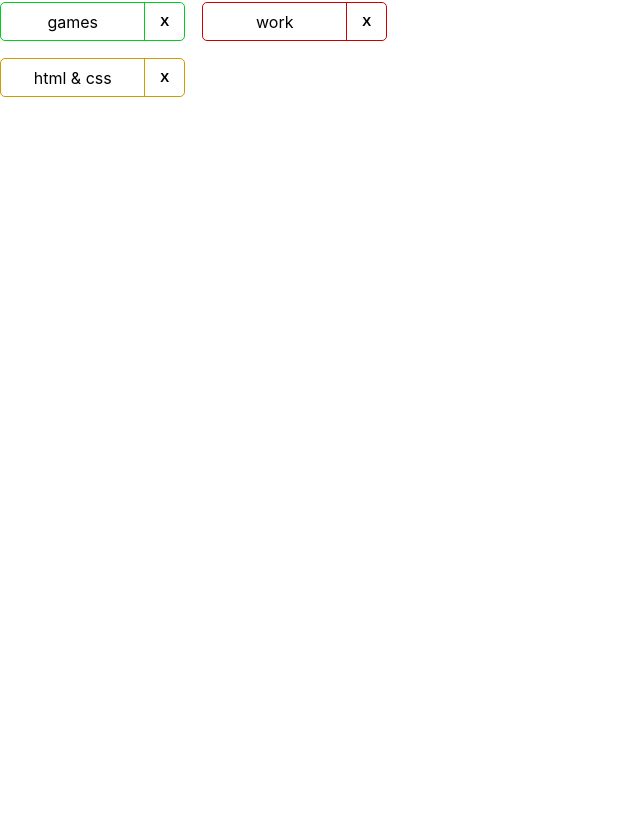
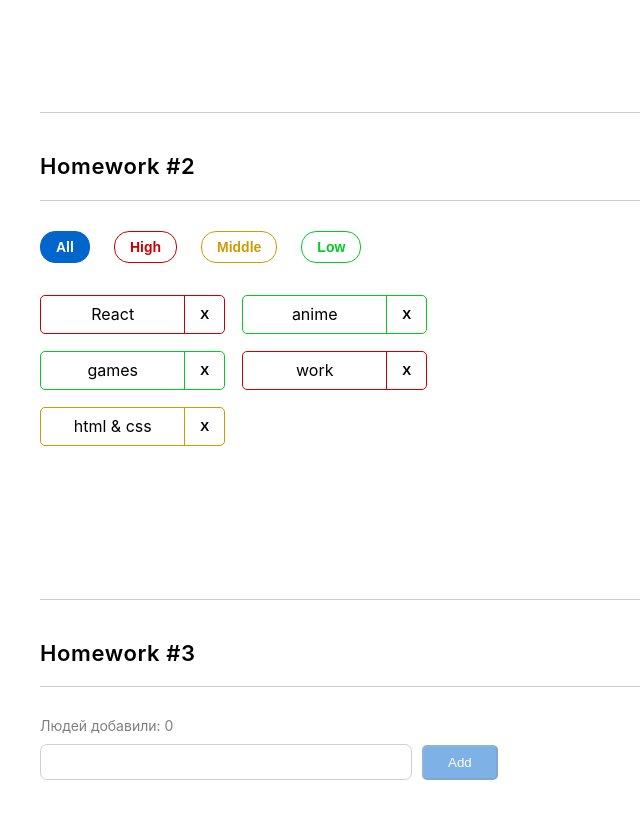
Before and after one commit to Kolibri2048/MessageSendTask, a React (Create React App) app: page / in a window 1280 px wide. Shown: the part 414-1232 px from the top of the page, without its empty margins (0-640 px from the left). Before the commit the page ends 800 px from the top, so only its background shows below. Built offline with nearby package versions, Linux system fonts and the light colour scheme.

Commit message:
homeWork 3

```diff
--- a/src/s1-main/App.module.css
+++ b/src/s1-main/App.module.css
@@ -1,39 +1,39 @@
-/*.App {*/
+.App {
 
-/*    --header_height: 60px;*/
+    --header_height: 60px;
 
-/*    display: flex;*/
-/*    font-style: normal;*/
-/*    justify-content: center;*/
-/*    flex-direction: column;*/
-/*    align-items: center;*/
-/*    padding-top: 80px;*/
+    display: flex;
+    font-style: normal;
+    justify-content: center;
+    flex-direction: column;
+    align-items: center;
+    padding-top: 80px;
 
-/*    position: relative;*/
+    position: relative;
 
 
 
-/*}*/
+}
 
-/*.hw {*/
-/*    width: 1200px;*/
-/*    margin: 20px 0 40px 0 ;*/
-/*    border-top: 1px solid #ccc;*/
-/*    border-bottom: 1px solid #ccc;*/
-/*    padding-bottom: 20px;*/
-/*    padding-top: 30px;*/
-/*    min-height: 400px;*/
+.hw {
+    width: 1200px;
+    margin: 20px 0 40px 0 ;
+    border-top: 1px solid #ccc;
+    border-bottom: 1px solid #ccc;
+    padding-bottom: 20px;
+    padding-top: 30px;
+    min-height: 400px;
 
 
 
-/*}*/
+}
 
-/*.hwTitle {*/
-/*    font-size: 22px;*/
-/*    font-weight: 600;*/
-/*    letter-spacing: 0.6px;*/
-/*    bottom: 40px;*/
-/*    line-height: 26.82px;*/
+.hwTitle {
+    font-size: 22px;
+    font-weight: 600;
+    letter-spacing: 0.6px;
+    bottom: 40px;
+    line-height: 26.82px;
 
 
-/*}*/
+}
--- a/src/s1-main/App.tsx
+++ b/src/s1-main/App.tsx
@@ -2,6 +2,7 @@ import React from 'react'
 import s from './App.module.css'
 import HW1 from '../s2-homeworks/hw01/HW1'
 import HW2 from "../s2-homeworks/hw02/HW2";
+import HW3 from "../s2-homeworks/hw03/HW3";
 
 function App() {
     return (
@@ -9,7 +10,7 @@ function App() {
             <HW1/>
             {/*раскомментировать по ходу выполнения*/}
             <HW2/>
-            {/*<HW3/>*/}
+            <HW3/>
             {/*<HW4/>*/}
 
             {/*при выполнении дз 5 и более - закомментировать здесь дз 1-4, так как они есть внутри дз 5*/}
--- a/src/s2-homeworks/hw03/Greeting.module.css
+++ b/src/s2-homeworks/hw03/Greeting.module.css
@@ -1,35 +1,67 @@
 .greetingForm {
+
 }
 
 .inputAndButtonContainer {
+    width: 200px;
+    display: flex;
+    justify-content: space-between;
+    align-items: center;
 }
 
 .error {
+    position: absolute;
+    color: rgba(204, 0, 0, 1);
+    font-size: 14px;
 }
 
-.input {
+input {
+    border: 1px  rgba(209, 209, 209, 1) solid;
+    width: 372px;
+    margin-right: 10px;
+    height: 36px;
+    border-radius: 7px;
+
 }
 
-.input:focus {
+input:focus {
+    box-shadow: gray;
 }
 
 .errorInput {
+    border: 1px red solid;
 }
 
 .button {
+    background-color: rgba(0, 102, 204, 1);
+    color: rgba(255, 255, 255, 1);
+    padding: 8px 24px 8px 24px;
+    border-radius: 5px;
+    opacity: 100%;
+
 }
 
 .button:focus {
+    box-shadow: 0 0 10px #0074d9;
 }
 
 .button:active {
+    background-color: #00008b;
 }
 
 .button:disabled {
+    opacity: 50%;
 }
 
 .text {
+
+    padding-bottom: 10px;
+    font-size: 14px;
+    color: rgba(0, 0, 0, 0.5);
 }
 
 .greeting {
+    padding-top: 10px;
+    color: rgba(0, 0, 0, 1);
+    font-size: 14px;
 }
--- a/src/s2-homeworks/hw03/Greeting.tsx
+++ b/src/s2-homeworks/hw03/Greeting.tsx
@@ -2,14 +2,14 @@ import React, {ChangeEvent, KeyboardEvent} from 'react'
 import s from './Greeting.module.css'
 
 type GreetingPropsType = {
-    name: any // need to fix any
-    setNameCallback: any // need to fix any
-    addUser: any // need to fix any
-    onBlur: any // need to fix any
-    onEnter: any // need to fix any
-    error: any // need to fix any
-    totalUsers: any // need to fix any
-    lastUserName?: any // need to fix any
+    name: string // need to fix any
+    setNameCallback: (e: ChangeEvent<HTMLInputElement>) => void // need to fix any
+    addUser: () => void // need to fix any
+    onBlur: () => void // need to fix any
+    onEnter: (e: KeyboardEvent<HTMLInputElement>) => void // need to fix any
+    error: string // need to fix any
+    totalUsers: number // need to fix any
+    lastUserName?: string // need to fix any
 }
 
 // презентационная компонента (для верстальщика)
@@ -25,7 +25,7 @@ const Greeting: React.FC<GreetingPropsType> = (
         lastUserName,
     } // деструктуризация пропсов
 ) => {
-    const inputClass = s.errorInput // need to fix with (?:)
+    const inputClass = error ? s.errorInput: ''  // need to fix with (?:)
 
     return (
         <div id={'hw3-form'} className={s.greetingForm}>
@@ -57,7 +57,7 @@ const Greeting: React.FC<GreetingPropsType> = (
                     className={s.button}
                     disabled={!name.trim()}
                 >
-                    add
+                    Add
                 </button>
             </div>
 
--- a/src/s2-homeworks/hw03/GreetingContainer.tsx
+++ b/src/s2-homeworks/hw03/GreetingContainer.tsx
@@ -1,20 +1,36 @@
-import React, { ChangeEvent, KeyboardEvent, useState } from 'react'
+import React, {ChangeEvent, KeyboardEvent, useState} from 'react'
 import Greeting from './Greeting'
 import { UserType } from './HW3'
+import {Simulate} from "react-dom/test-utils";
+import error = Simulate.error;
+import {keyboardKey} from "@testing-library/user-event";
 
 type GreetingContainerPropsType = {
-    users: any // need to fix any
-    addUserCallback: any // need to fix any
+    users: UserType[] // need to fix any
+    addUserCallback: (name: string) => void // need to fix any
 }
 
-export const pureAddUser = (name: any, setError: any, setName: any, addUserCallback: any) => {
+export const pureAddUser = (name: string, setError: (error: string) => void, setName: (name: string) => void, addUserCallback: (name: string) => void) => {
     // если имя пустое - показать ошибку, иначе - добавить юзера и очистить инпут
+    if(name.trim() === '') {
+        setError('Ошибка! Введите имя!')
+    } else {
+        addUserCallback(name)
+        setName('')
+    }
+
 }
 
-export const pureOnBlur = (name: any, setError: any) => { // если имя пустое - показать ошибку
+export const pureOnBlur = (name: string, setError: (error: string) => void) => { // если имя пустое - показать ошибку
+    if(name.trim() === '') {
+        setError('Ошибка! Введите имя!')
+    }
 }
 
-export const pureOnEnter = (e: any, addUser: any) => { // если нажата кнопка Enter - добавить
+export const pureOnEnter = (e: KeyboardEvent<HTMLInputElement>, addUser: () => void) => { // если нажата кнопка Enter - добавить
+    if(e.key === 'Enter') {
+        addUser()
+    }
 }
 
 // более простой и понятный для новичков
@@ -26,11 +42,11 @@ const GreetingContainer: React.FC<GreetingContainerPropsType> = ({
     addUserCallback,
 }) => {
     // деструктуризация пропсов
-    const [name, setName] = useState<any>('') // need to fix any
-    const [error, setError] = useState<any>('') // need to fix any
+    const [name, setName] = useState<string>('') // need to fix any
+    const [error, setError] = useState<string>('') // need to fix any
 
-    const setNameCallback = (e: any) => { // need to fix any
-        setName('some name') // need to fix
+    const setNameCallback = (e: ChangeEvent<HTMLInputElement>) => { // need to fix any
+        setName(e.currentTarget.value) // need to fix
 
         error && setError('')
     }
@@ -42,12 +58,12 @@ const GreetingContainer: React.FC<GreetingContainerPropsType> = ({
         pureOnBlur(name, setError)
     }
 
-    const onEnter = (e: any) => {
+    const onEnter = (e: KeyboardEvent<HTMLInputElement>) => {
         pureOnEnter(e, addUser)
     }
 
-    const totalUsers = 0 // need to fix
-    const lastUserName = 'some name' // need to fix
+    const totalUsers = users.length // need to fix
+    const lastUserName = users.length ? users[users.length - 1].name : '' // need to fix
 
     return (
         <Greeting
--- a/src/s2-homeworks/hw03/HW3.tsx
+++ b/src/s2-homeworks/hw03/HW3.tsx
@@ -1,4 +1,4 @@
-import React, { useState } from 'react'
+import React, {useState} from 'react'
 import { v1 } from 'uuid'
 import s2 from '../../s1-main/App.module.css'
 import GreetingContainer from './GreetingContainer'
@@ -19,20 +19,23 @@ import GreetingContainer from './GreetingContainer'
 
 // types
 export type UserType = {
-    _id: any // need to fix any
-    name: any // need to fix any
+    _id: string // need to fix any
+    name: string // need to fix any
 }
 
-export const pureAddUserCallback = (name: any, setUsers: any, users: any) => { // need to fix any
-    const user = { // need to fix
+export const pureAddUserCallback = (name: string, setUsers: (newUsers: UserType[]) => void
+    , users: UserType[]) => { // need to fix any
+    const user = {
+        _id: v1(),
+        name: name
     }
     setUsers([...users, user])
 }
 
 const HW3 = () => {
-    const [users, setUsers] = useState<any>([]) // need to fix any
+    const [users, setUsers] = useState<UserType[]>([]) // need to fix any
 
-    const addUserCallback = (name: any) => { // need to fix any
+    const addUserCallback = (name: string) => { // need to fix any
         pureAddUserCallback(name, setUsers, users)
     }
 
```
